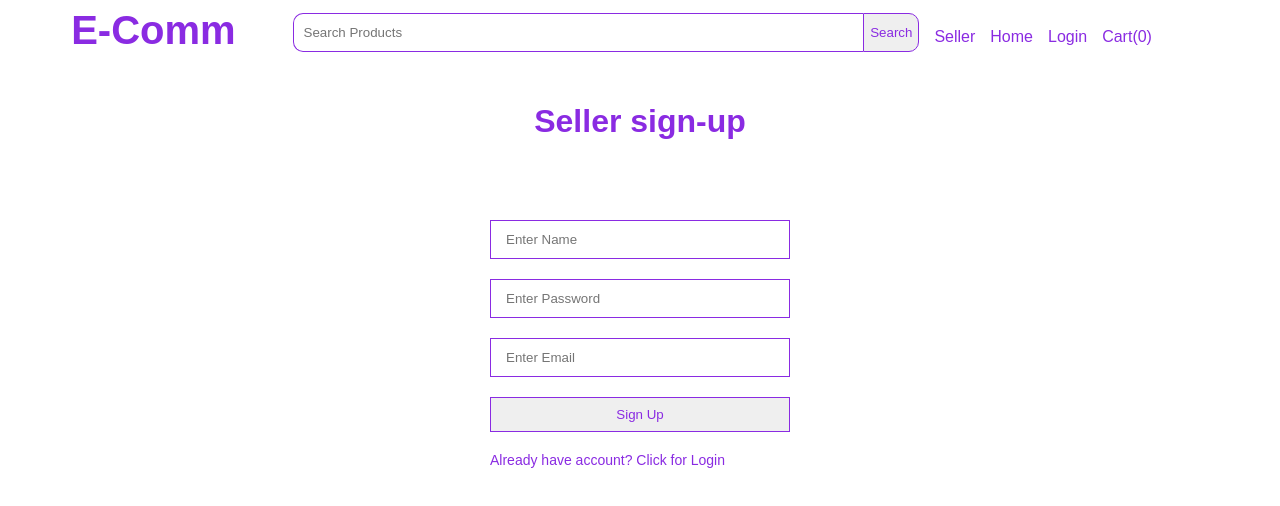
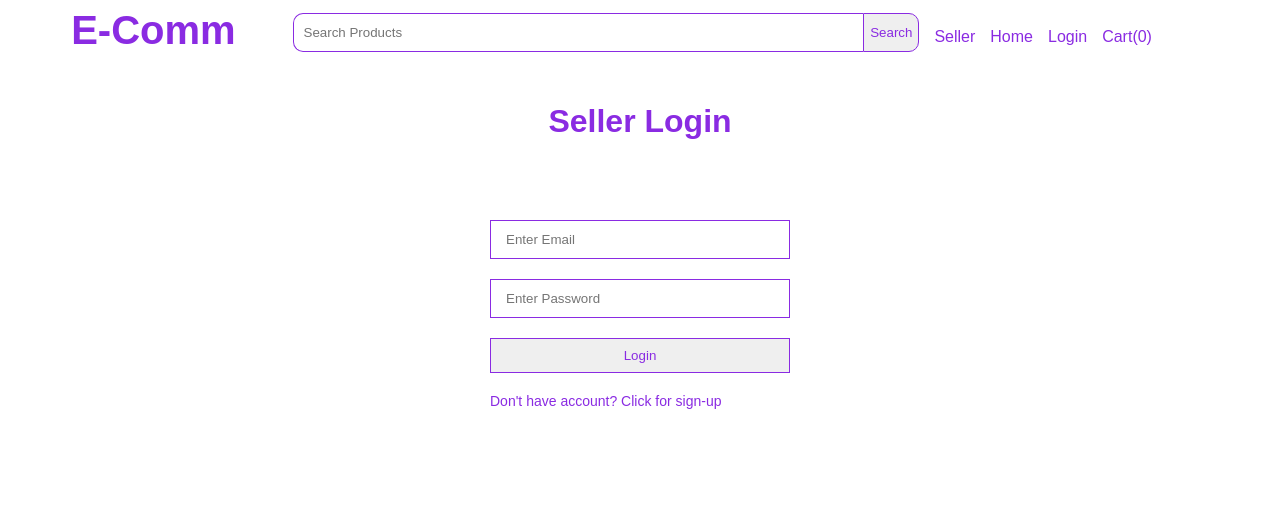
Before and after one commit to SamithVinura/angular-ecommerce-app, an Angular app: page /seller-auth in a window 1280 px wide. Shown: the top 506 px of the page. Built offline with nearby package versions, Linux system fonts and the light colour scheme.

Commit message:
toggle between login form and signup form done

```diff
--- a/src/app/seller-auth/seller-auth.component.html
+++ b/src/app/seller-auth/seller-auth.component.html
@@ -1,5 +1,5 @@
 <div class="seller-auth">
-  <div class="sign-up">
+  <div *ngIf="!showLogin" class="sign-up">
     <h1>Seller sign-up</h1>
     <form #sellerSignUp="ngForm" (ngSubmit)="signup(sellerSignUp.value)" class="common-form">
       <input
@@ -24,13 +24,13 @@
         ngModel
       />
       <button class="form-button">Sign Up</button>
-      <a class="auth-toggle-link" >Already have account? Click for Login</a>
+      <a class="auth-toggle-link" (click)="openLogin()">Already have account? Click for Login</a>
     </form>
   </div>
 
-  <!-- <div  class="login">
+  <div *ngIf="showLogin"  class="login">
     <h1>Seller Login</h1>
-    <p class="error-p">authError</p>
+    <!-- <p class="error-p">authError</p> -->
     <form  class="common-form">
       <input
       type="text"
@@ -47,8 +47,8 @@
         ngModel
       />
       <button class="form-button">Login</button>
-      <a class="auth-toggle-link" >Don't have account? Click for sign-up</a>
+      <a class="auth-toggle-link" (click)="openSignUp()">Don't have account? Click for sign-up</a>
 
     </form>
-  </div> -->
+  </div>
 </div>
--- a/src/app/seller-auth/seller-auth.component.ts
+++ b/src/app/seller-auth/seller-auth.component.ts
@@ -9,6 +9,7 @@ import { signUp } from '../data-type';
   styleUrls: ['./seller-auth.component.css']
 })
 export class SellerAuthComponent {
+  showLogin:boolean =true
 
   constructor(private sellerService:SellerService){
     this.sellerService.reloadSeller()
@@ -17,4 +18,11 @@ export class SellerAuthComponent {
   signup(data:signUp):void{
     this.sellerService.userSignUp(data)
   }
+
+  openLogin(){
+    this.showLogin=true
+  }
+  openSignUp(){
+    this.showLogin=false
+  }
 }
```
